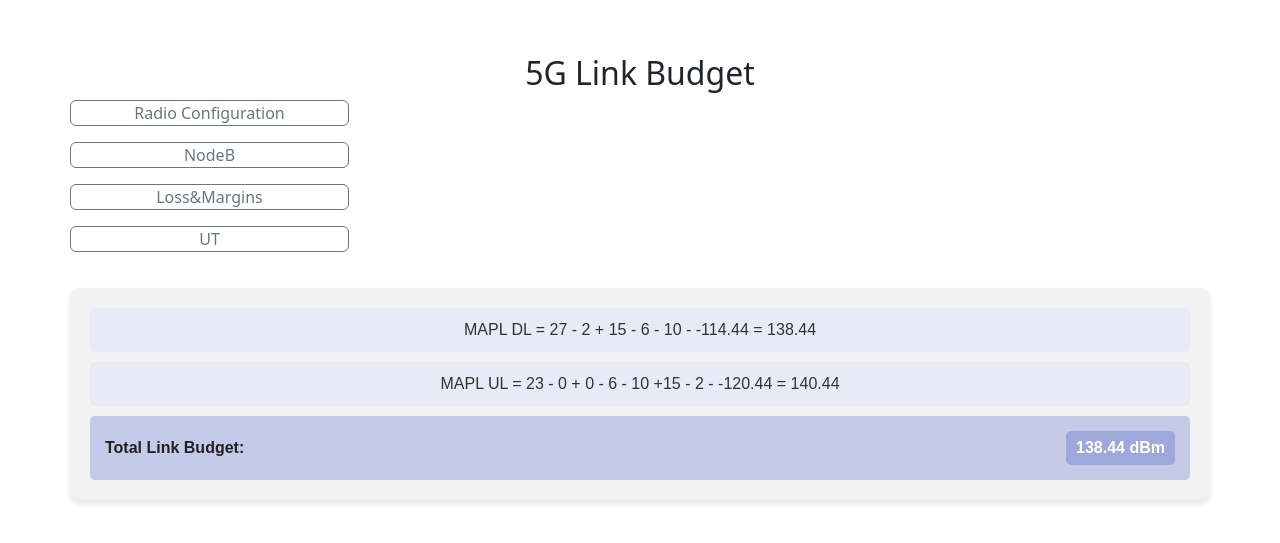
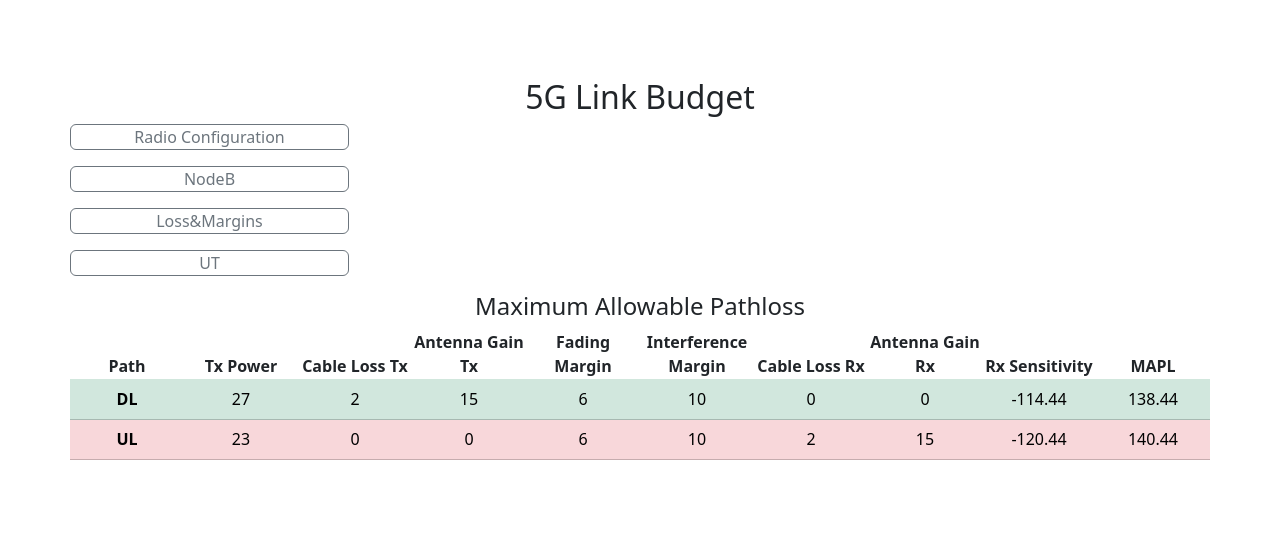
Before and after one commit to stroblp/link-budget-5G, a Svelte app: page / in a window 1280 px wide. Shown: the part 123-666 px from the top of the page. Built offline with nearby package versions, Linux system fonts and the light colour scheme.

Commit message:
add MAPL table

```diff
--- a/src/PathLoss5G.svelte
+++ b/src/PathLoss5G.svelte
@@ -37,8 +37,10 @@
   let linkBudgetDLStr = "";
   let linkBudgetULStr = "";
   let linkBudgetUL = 0;
-  let linkBudgetTotal =0;
-  let EIRPNodeB =0;
+  let linkBudgetTotal = 0;
+  let EIRPNodeB = 0;
+  let dlColorClass = "";
+  let ulColorClass = "";
 
   $: subCarrierSpacing = 15 * Math.pow(2, numerology);
 
@@ -73,7 +75,6 @@
     rxSensitivityUE;
   $: linkBudgetDLStr = `MAPL DL = ${transmitPowerNodeB} - ${transmitCableLossNodeB} + ${transmitterAntennaGainNodeB} - ${fadingMargin} - ${interferenceMargin} - ${rxSensitivityUE} = ${linkBudgetDL}`;
 
-
   $: linkBudgetUL =
     transmitPowerUT -
     transmitCableLossUT +
@@ -85,11 +86,24 @@
     rxSensitivityNodeB;
   $: linkBudgetULStr = `MAPL UL = ${transmitPowerUT} - ${transmitCableLossUT} + ${transmitterAntennaGainUT} - ${fadingMargin} - ${interferenceMargin} +${transmitterAntennaGainNodeB} - ${transmitCableLossNodeB} - ${rxSensitivityNodeB} = ${linkBudgetUL}`;
 
-  $: if(linkBudgetDL<=linkBudgetUL){
-    linkBudgetTotal = linkBudgetDL
+  $: if (linkBudgetDL <= linkBudgetUL) {
+    linkBudgetTotal = linkBudgetDL;
+  } else {
+    linkBudgetTotal = linkBudgetUL;
   }
-  else{
-    linkBudgetTotal = linkBudgetUL
+
+  $: {
+    if (linkBudgetDL < linkBudgetUL) {
+      dlColorClass = "table-success";
+      ulColorClass = "table-danger";
+    } else if (linkBudgetDL > linkBudgetUL) {
+      dlColorClass = "table-danger";
+      ulColorClass = "table-success";
+    } else {
+      // If they are equal, optionally set them to a neutral color or leave them as default
+      dlColorClass = "table-success";
+      ulColorClass = "table-success";
+    }
   }
 
   function roundToDecimal(val, decimal) {
@@ -282,7 +296,9 @@
           />
         </div>
         <div class="col-3">
-          <label for="transmitterGain" class="form-label">Tx Antenna Gain (dB):</label>
+          <label for="transmitterGain" class="form-label"
+            >Tx Antenna Gain (dB):</label
+          >
           <input
             type="number"
             class="form-control"
@@ -300,7 +316,6 @@
             bind:value={transmitPowerNodeB}
           />
         </div>
-
       </div>
       <h6 class="collapse" id="nodeB">Rx</h6>
       <div class="row collapse" id="nodeB">
@@ -399,7 +414,9 @@
           />
         </div>
         <div class="col-3">
-          <label for="transmitterGain" class="form-label">Tx Antenna Gain (dB):</label>
+          <label for="transmitterGain" class="form-label"
+            >Tx Antenna Gain (dB):</label
+          >
           <input
             type="number"
             class="form-control"
@@ -409,10 +426,8 @@
       </div>
       <h6 class="collapse" id="ueconf">Tx</h6>
       <div class="row collapse" id="ueconf">
-
         <div class="col-3">
-          <label for="transmitPowerUT" class="form-label"
-            >Tx Power (dBm):</label
+          <label for="transmitPowerUT" class="form-label">Tx Power (dBm):</label
           >
           <input
             type="number"
@@ -455,11 +470,66 @@
 
     <div class="w-100 mb-3"></div>
 
-    <div class="results-container">
-      <p class="result-item">{linkBudgetDLStr}</p>
-      <p class="result-item">{linkBudgetULStr}</p>
-      <div class="result-total">Total Link Budget: <span>{linkBudgetTotal} dBm</span></div>
-    </div>
+    <!-- <div class="container mt-3">
+      <div class="p-3 mb-2 bg-light text-dark border rounded">
+        <p class="{dlColorClass} mb-2">
+          {`MAPL DL = ${transmitPowerNodeB} -
+                                                   ${transmitCableLossNodeB} +
+                                                   ${transmitterAntennaGainNodeB} -
+                                                   ${fadingMargin} -
+                                                   ${interferenceMargin} -
+                                                   ${rxSensitivityUE} = ${linkBudgetDL}`}
+        </p>
+        <p class="{ulColorClass} mb-2">{linkBudgetULStr}</p>
+        <div class="p-2 bg-primary text-white rounded">
+          Total Link Budget: <span class="fw-bold">{linkBudgetTotal} dBm</span>
+        </div>
+      </div>
+    </div> -->
+    <h4>Maximum Allowable Pathloss</h4>
+    <table class="table">
+      <thead>
+        <th scope="col"  style="width: 10%;">Path</th>
+        <th scope="col" style="width: 10%;">Tx Power</th>
+        <th scope="col" style="width: 10%;">Cable Loss Tx</th>
+        <th scope="col" style="width: 10%;">Antenna Gain Tx</th>
+        <th scope="col" style="width: 10%;">Fading Margin</th>
+        <th scope="col" style="width: 10%;">Interference Margin</th>
+        <th scope="col" style="width: 10%;">Cable Loss Rx</th>
+        <th scope="col" style="width: 10%;">Antenna Gain Rx</th>
+        <th scope="col" style="width: 10%;">Rx Sensitivity</th>
+        <th scope="col" style="width: 10%;">MAPL</th>
+      </thead>
+      <tbody>
+        <tr class="{dlColorClass}">
+          <th scope="row">DL</th>
+          <td>{transmitPowerNodeB}</td>
+          <td>{transmitCableLossNodeB}</td>
+          <td>{transmitterAntennaGainNodeB}</td>
+          <td>{fadingMargin}</td>
+          <td>{interferenceMargin}</td>
+          <td>{transmitCableLossUT}</td>
+          <td>{transmitterAntennaGainUT}</td>
+          <td>{rxSensitivityUE}</td>
+          <td> {linkBudgetDL}</td>
+        </tr>
+      </tbody>
+      <tbody>
+        <tr>
+          <tr class="{ulColorClass}">
+            <th scope="row">UL</th>
+          <td>{transmitPowerUT}</td>
+          <td>{transmitCableLossUT}</td>
+          <td>{transmitterAntennaGainUT}</td>
+          <td>{fadingMargin}</td>
+          <td>{interferenceMargin}</td>
+          <td>{transmitCableLossNodeB}</td>
+          <td>{transmitterAntennaGainNodeB}</td>
+          <td>{rxSensitivityNodeB}</td>
+          <td> {linkBudgetUL}</td>
+        </tr>
+      </tbody>
+    </table>
 
     <!-- <div class="w-100 mb-3"></div>
 
@@ -508,41 +578,4 @@
     padding: 0 15px; /* Adjust padding as needed */
     font-size: 16px; /* Optional: Adjust font size as needed */
   }
-
-  .results-container {
-  padding: 20px;
-  margin-top: 20px;
-  background-color: #f2f2f2;
-  border-radius: 10px;
-  box-shadow: 0 4px 6px rgba(0, 0, 0, 0.1);
-}
-
-.result-item {
-  background-color: #e8eaf6;
-  padding: 10px;
-  margin-bottom: 10px;
-  border-radius: 5px;
-  font-family: 'Arial', sans-serif;
-  color: #333;
-}
-
-.result-total {
-  padding: 15px;
-  background-color: #c5cae9;
-  border-radius: 5px;
-  font-weight: bold;
-  font-family: 'Arial', sans-serif;
-  color: #212121;
-  display: flex;
-  justify-content: space-between;
-  align-items: center;
-}
-
-.result-total span {
-  background-color: #9fa8da;
-  padding: 5px 10px;
-  border-radius: 5px;
-  color: white;
-}
-
 </style>
```
